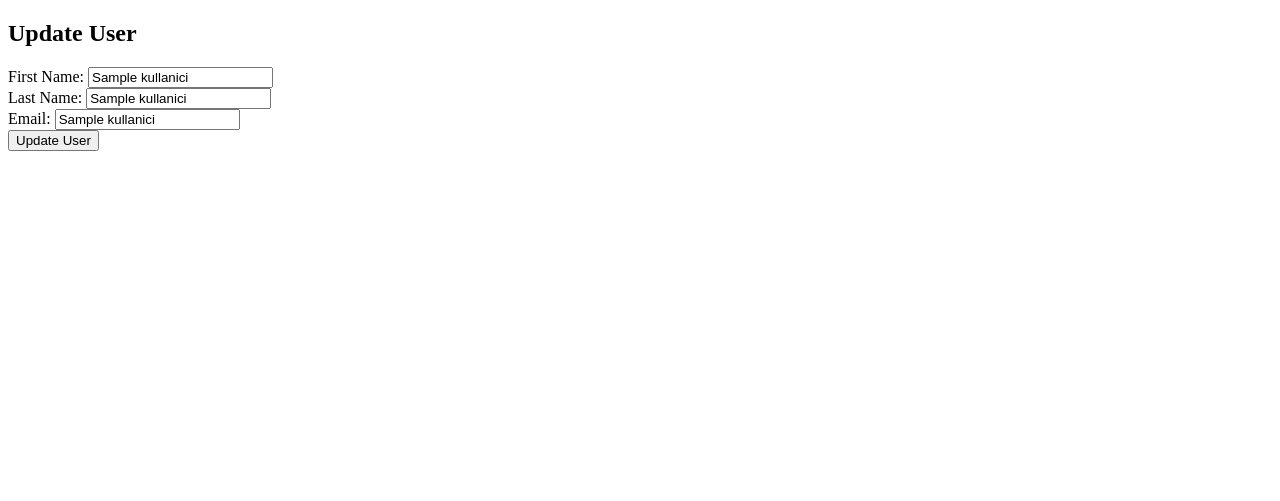
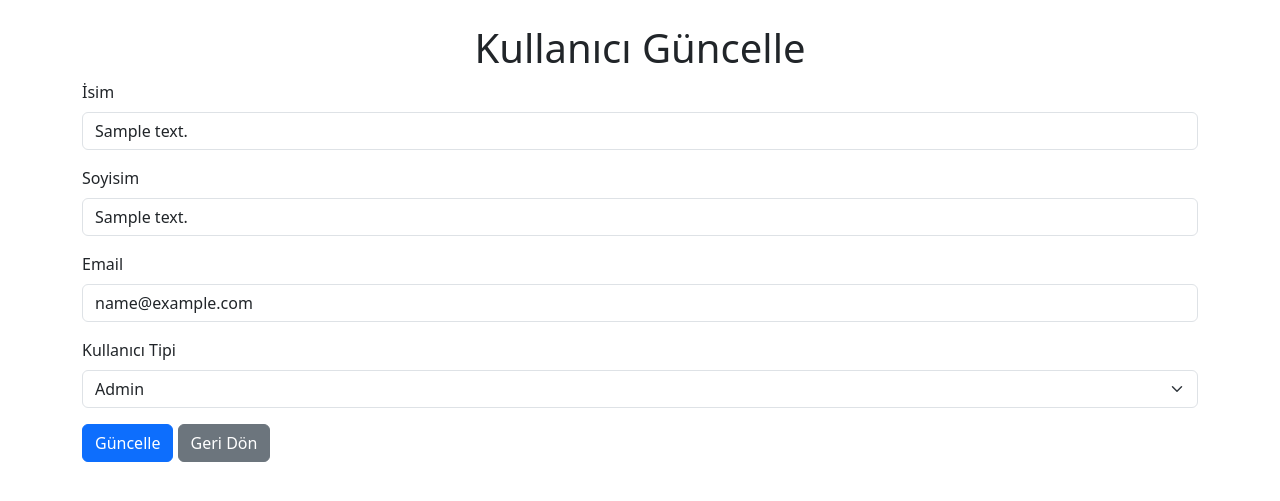
Before and after one commit to damlas123/vtys_project, a Flask app: page /update_user/1 in a window 1280 px wide. Shown: the top 501 px of the page. Run offline with Flask 3, Linux system fonts and the light colour scheme; a database or web service that is not in the repository returns one stand-in record (values such as "Sample title"); some libraries are stand-ins or nearby versions.

Commit message:
Update update_user.html

```diff
--- a/templates/update_user.html
+++ b/templates/update_user.html
@@ -3,18 +3,37 @@
 <head>
     <meta charset="UTF-8">
     <meta name="viewport" content="width=device-width, initial-scale=1.0">
-    <title>Update User</title>
+    <title>Kullanıcı Güncelle</title>
+    <link rel="stylesheet" href="https://cdn.jsdelivr.net/npm/bootstrap@5.3.0/dist/css/bootstrap.min.css">
 </head>
 <body>
-    <h2>Update User</h2>
-    <form action="{{ url_for('update_user', user_id=user[0]) }}" method="POST">
-        <label for="new_name">First Name: </label>
-        <input type="text" name="new_name" value="{{ user[1] }}" required><br>
-        <label for="new_surname">Last Name: </label>
-        <input type="text" name="new_surname" value="{{ user[2] }}" required><br>
-        <label for="new_email">Email: </label>
-        <input type="email" name="new_email" value="{{ user[3] }}" required><br>
-        <input type="submit" value="Update User">
-    </form>
+    <div class="container mt-4">
+        <h1 class="text-center">Kullanıcı Güncelle</h1>
+        <form action="/update_user/{{ user.id }}" method="post">
+            <div class="mb-3">
+                <label for="isim" class="form-label">İsim</label>
+                <input type="text" id="isim" name="isim" class="form-control" value="{{ user.isim }}" required>
+            </div>
+            <div class="mb-3">
+                <label for="soyisim" class="form-label">Soyisim</label>
+                <input type="text" id="soyisim" name="soyisim" class="form-control" value="{{ user.soyisim }}" required>
+            </div>
+            <div class="mb-3">
+                <label for="email" class="form-label">Email</label>
+                <input type="email" id="email" name="email" class="form-control" value="{{ user.email }}" required>
+            </div>
+            <div class="mb-3">
+                <label for="kullanici_tipi" class="form-label">Kullanıcı Tipi</label>
+                <select id="kullanici_tipi" name="kullanici_tipi" class="form-select">
+                    <option value="admin" {% if user.kullanici_tipi == 'admin' %}selected{% endif %}>Admin</option>
+                    <option value="admin" {% if user.kullanici_tipi == 'Yönetici' %}selected{% endif %}>Yönetici</option>
+                    <option value="admin" {% if user.kullanici_tipi == 'Girişimci' %}selected{% endif %}>Girişimci</option>
+                    <option value="user" {% if user.kullanici_tipi == 'user' %}selected{% endif %}>User</option>
+                </select>
+            </div>
+            <button type="submit" class="btn btn-primary">Güncelle</button>
+            <a href="/" class="btn btn-secondary">Geri Dön</a>
+        </form>
+    </div>
 </body>
 </html>
```
